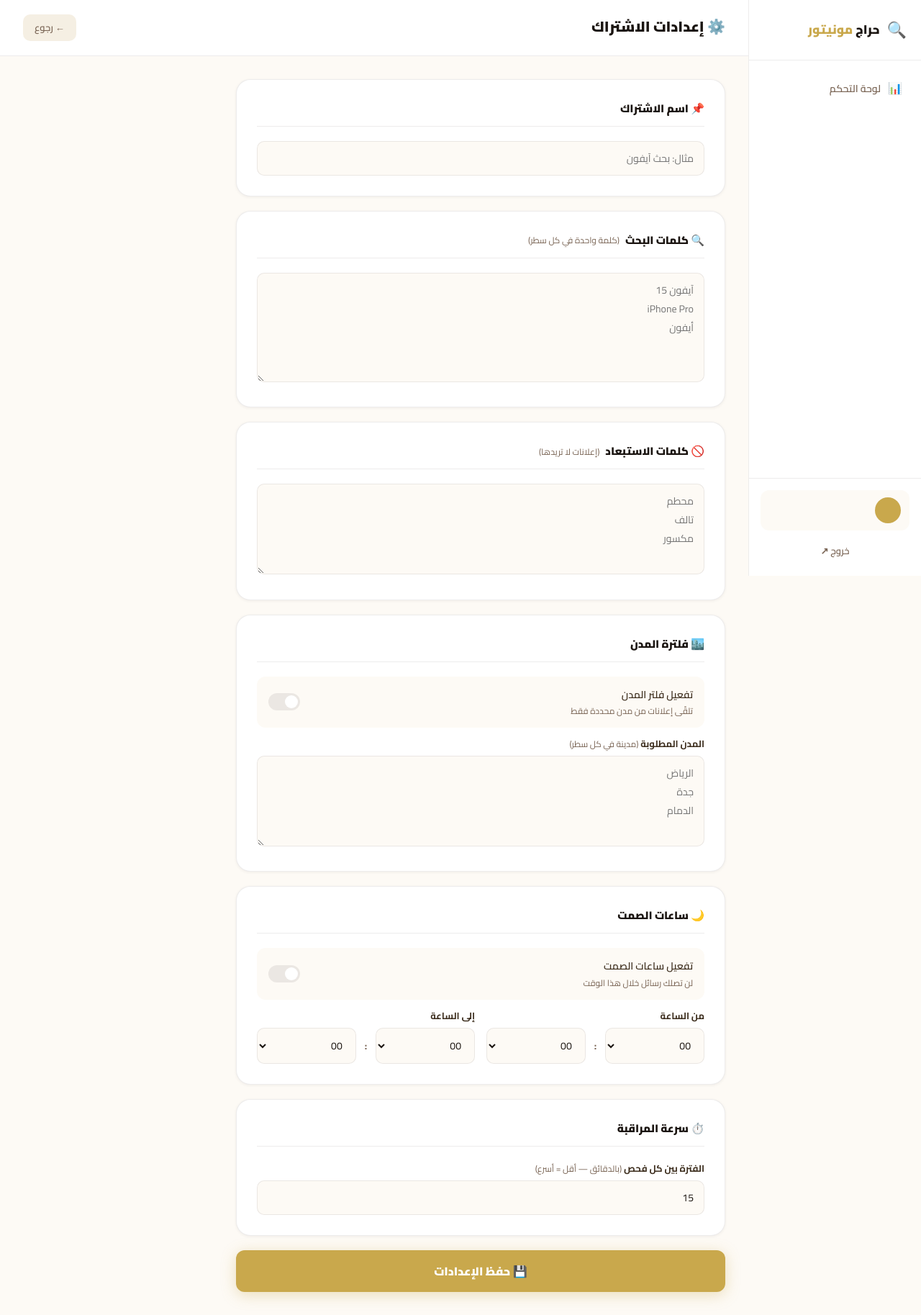
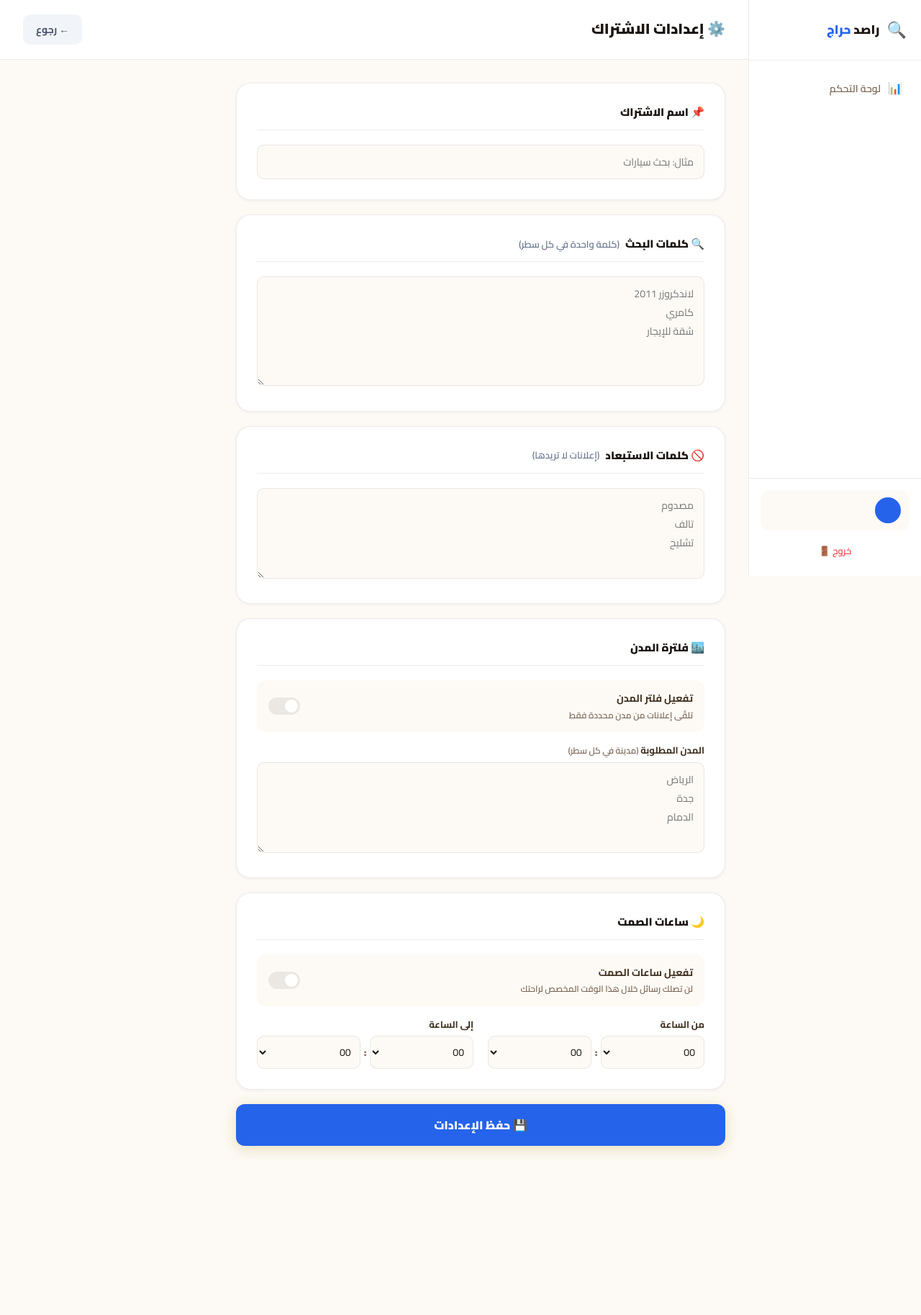
Before and after one commit to turky4500/haraj-saas, a FastAPI app: template templates/edit_sub.html in a window 1280 px wide. Shown: the whole page at 72% size. After the commit the page ends 1604 px from the top, so only its background shows below. Run offline with FastAPI, Linux system fonts and the light colour scheme; the template is opened without the code that fills it, so the values that code supplies are empty.

Commit message:
Update edit_sub.html

```diff
--- a/templates/edit_sub.html
+++ b/templates/edit_sub.html
@@ -1,12 +1,18 @@
 {% extends "base_light.html" %}
-{% block title %}إعدادات الاشتراك — حراج مونيتور{% endblock %}
+{% block title %}إعدادات الاشتراك — راصد حراج{% endblock %}
+{% block head %}
+<link href="https://fonts.googleapis.com/css2?family=Cairo:wght@400;600;700&display=swap" rel="stylesheet">
+<style>
+  body, .app-layout { font-family: 'Cairo', sans-serif !important; }
+</style>
+{% endblock %}
 {% block body %}
 
 <div class="app-layout">
   <aside class="sidebar">
     <div class="sidebar-brand">
       <span class="brand-icon">🔍</span>
-      <span class="brand-text">حراج <span style="color:var(--gold)">مونيتور</span></span>
+      <span class="brand-text">راصد <span style="color:var(--primary, #2563eb)">حراج</span></span>
     </div>
     <nav class="sidebar-nav">
       <a href="/dashboard" class="nav-item">
@@ -15,13 +21,13 @@
     </nav>
     <div class="sidebar-footer">
       <div class="user-pill">
-        <div class="user-avatar">{{ user.name[0] }}</div>
+        <div class="user-avatar" style="background: #2563eb; color: #fff;">{{ user.name[0] }}</div>
         <div class="user-info">
-          <div class="user-name">{{ user.name }}</div>
+          <div class="user-name" style="font-weight: 700;">{{ user.name }}</div>
           <div class="user-email">{{ user.email }}</div>
         </div>
       </div>
-      <a href="/logout" class="logout-btn">خروج ↗</a>
+      <a href="/logout" class="logout-btn" style="color: #ef4444; font-weight: 600;">خروج 🚪</a>
     </div>
   </aside>
 
@@ -31,88 +37,83 @@
         <div class="topbar-title">⚙️ إعدادات الاشتراك</div>
         <div class="topbar-sub">{{ sub.name }}</div>
       </div>
-      <a href="/dashboard" style="display:inline-flex;align-items:center;gap:6px;font-size:13px;font-weight:600;color:var(--ink3);text-decoration:none;padding:8px 16px;border-radius:10px;background:var(--cream2)">← رجوع</a>
+      <a href="/dashboard" style="display:inline-flex;align-items:center;gap:6px;font-size:14px;font-weight:700;color:#475569;text-decoration:none;padding:10px 18px;border-radius:10px;background:#f1f5f9; transition: 0.3s;">← رجوع</a>
     </div>
     <div class="page-body">
       <form method="post" action="/subscription/{{ sub.id }}/edit" class="form-page">
 
-        <!-- اسم الاشتراك -->
         <div class="form-card">
           <div class="form-card-title">📌 اسم الاشتراك</div>
           <div class="form-group" style="margin-bottom:0">
-            <input type="text" name="name" class="form-control" value="{{ sub.name }}" placeholder="مثال: بحث آيفون" required>
+            <input type="text" name="name" class="form-control" value="{{ sub.name }}" placeholder="مثال: بحث سيارات" required>
           </div>
         </div>
 
-        <!-- كلمات البحث -->
         <div class="form-card">
-          <div class="form-card-title">🔍 كلمات البحث <span style="font-size:12px;color:var(--ink3);font-weight:400">(كلمة واحدة في كل سطر)</span></div>
+          <div class="form-card-title">🔍 كلمات البحث <span style="font-size:13px;color:#64748b;font-weight:600">(كلمة واحدة في كل سطر)</span></div>
           <div class="form-group" style="margin-bottom:0">
-            <textarea name="keywords" class="form-control" rows="5" placeholder="آيفون 15&#10;iPhone Pro&#10;أيفون">{% for kw in sub.keywords %}{{ kw }}
+            <textarea name="keywords" class="form-control" rows="5" placeholder="لاندكروزر 2011&#10;كامري&#10;شقة للإيجار">{% for kw in sub.keywords %}{{ kw }}
 {% endfor %}</textarea>
           </div>
         </div>
 
-        <!-- كلمات الاستبعاد -->
         <div class="form-card">
-          <div class="form-card-title">🚫 كلمات الاستبعاد <span style="font-size:12px;color:var(--ink3);font-weight:400">(إعلانات لا تريدها)</span></div>
+          <div class="form-card-title">🚫 كلمات الاستبعاد <span style="font-size:13px;color:#64748b;font-weight:600">(إعلانات لا تريدها)</span></div>
           <div class="form-group" style="margin-bottom:0">
-            <textarea name="excluded_words" class="form-control" rows="4" placeholder="محطم&#10;تالف&#10;مكسور">{% for w in sub.excluded_words %}{{ w }}
+            <textarea name="excluded_words" class="form-control" rows="4" placeholder="مصدوم&#10;تالف&#10;تشليح">{% for w in sub.excluded_words %}{{ w }}
 {% endfor %}</textarea>
           </div>
         </div>
 
-        <!-- فلتر المدن -->
         <div class="form-card">
           <div class="form-card-title">🏙️ فلترة المدن</div>
           <label class="toggle-row" onclick="toggleSwitch('city_toggle', 'city_filter_enabled')">
             <div>
-              <div class="toggle-label">تفعيل فلتر المدن</div>
-              <div class="toggle-desc">تلقّى إعلانات من مدن محددة فقط</div>
+              <div class="toggle-label" style="font-weight: 700;">تفعيل فلتر المدن</div>
+              <div class="toggle-desc" style="font-weight: 600;">تلقّى إعلانات من مدن محددة فقط</div>
             </div>
             <div class="toggle-switch {% if sub.city_filter_enabled %}on{% endif %}" id="city_toggle"></div>
             <input type="checkbox" name="city_filter_enabled" id="city_filter_enabled" style="display:none" {% if sub.city_filter_enabled %}checked{% endif %}>
           </label>
-          <div class="form-group" style="margin-bottom:0">
-            <label class="form-label">المدن المطلوبة <span>(مدينة في كل سطر)</span></label>
+          <div class="form-group" style="margin-bottom:0; margin-top: 15px;">
+            <label class="form-label" style="font-weight: 700;">المدن المطلوبة <span style="font-weight: 600;">(مدينة في كل سطر)</span></label>
             <textarea name="cities" class="form-control" rows="4" placeholder="الرياض&#10;جدة&#10;الدمام">{% for c in sub.cities %}{{ c }}
 {% endfor %}</textarea>
           </div>
         </div>
 
-        <!-- ساعات الصمت -->
         <div class="form-card">
           <div class="form-card-title">🌙 ساعات الصمت</div>
           <label class="toggle-row" onclick="toggleSwitch('quiet_toggle', 'quiet_enabled')">
             <div>
-              <div class="toggle-label">تفعيل ساعات الصمت</div>
-              <div class="toggle-desc">لن تصلك رسائل خلال هذا الوقت</div>
+              <div class="toggle-label" style="font-weight: 700;">تفعيل ساعات الصمت</div>
+              <div class="toggle-desc" style="font-weight: 600;">لن تصلك رسائل خلال هذا الوقت المخصص لراحتك</div>
             </div>
             <div class="toggle-switch {% if sub.quiet_enabled %}on{% endif %}" id="quiet_toggle"></div>
             <input type="checkbox" name="quiet_enabled" id="quiet_enabled" style="display:none" {% if sub.quiet_enabled %}checked{% endif %}>
           </label>
-          <div style="display:grid;grid-template-columns:1fr 1fr;gap:16px">
+          <div style="display:grid;grid-template-columns:1fr 1fr;gap:20px; margin-top: 15px;">
             <div class="form-group" style="margin-bottom:0">
-              <label class="form-label">من الساعة</label>
-              <div class="time-row">
-                <select name="quiet_start_hour">
+              <label class="form-label" style="font-weight: 700;">من الساعة</label>
+              <div class="time-row" style="display: flex; gap: 5px; align-items: center;">
+                <select name="quiet_start_hour" class="form-control" style="padding: 8px;">
                   {% for h in range(24) %}<option value="{{ h }}" {% if h == sub.quiet_start_hour %}selected{% endif %}>{{ '%02d'|format(h) }}</option>{% endfor %}
                 </select>
-                <span class="time-sep">:</span>
-                <select name="quiet_start_minute">
+                <span class="time-sep" style="font-weight: 900;">:</span>
+                <select name="quiet_start_minute" class="form-control" style="padding: 8px;">
                   <option value="0" {% if sub.quiet_start_minute == 0 %}selected{% endif %}>00</option>
                   <option value="30" {% if sub.quiet_start_minute == 30 %}selected{% endif %}>30</option>
                 </select>
               </div>
             </div>
             <div class="form-group" style="margin-bottom:0">
-              <label class="form-label">إلى الساعة</label>
-              <div class="time-row">
-                <select name="quiet_end_hour">
+              <label class="form-label" style="font-weight: 700;">إلى الساعة</label>
+              <div class="time-row" style="display: flex; gap: 5px; align-items: center;">
+                <select name="quiet_end_hour" class="form-control" style="padding: 8px;">
                   {% for h in range(24) %}<option value="{{ h }}" {% if h == sub.quiet_end_hour %}selected{% endif %}>{{ '%02d'|format(h) }}</option>{% endfor %}
                 </select>
-                <span class="time-sep">:</span>
-                <select name="quiet_end_minute">
+                <span class="time-sep" style="font-weight: 900;">:</span>
+                <select name="quiet_end_minute" class="form-control" style="padding: 8px;">
                   <option value="0" {% if sub.quiet_end_minute == 0 %}selected{% endif %}>00</option>
                   <option value="30" {% if sub.quiet_end_minute == 30 %}selected{% endif %}>30</option>
                 </select>
@@ -121,16 +122,7 @@
           </div>
         </div>
 
-        <!-- سرعة البوت -->
-        <div class="form-card">
-          <div class="form-card-title">⏱️ سرعة المراقبة</div>
-          <div class="form-group" style="margin-bottom:0">
-            <label class="form-label">الفترة بين كل فحص <span>(بالدقائق — أقل = أسرع)</span></label>
-            <input type="number" name="sleep_minutes" class="form-control" value="{{ sub.sleep_minutes or 15 }}" min="5" max="60">
-          </div>
-        </div>
-
-        <button type="submit" class="btn-save">💾 حفظ الإعدادات</button>
+        <button type="submit" class="btn-save" style="background: #2563eb; color: #fff; border: none; padding: 14px 24px; border-radius: 12px; font-weight: 800; font-size: 16px; width: 100%; cursor: pointer; transition: 0.3s;">💾 حفظ الإعدادات</button>
 
       </form>
     </div>
```
